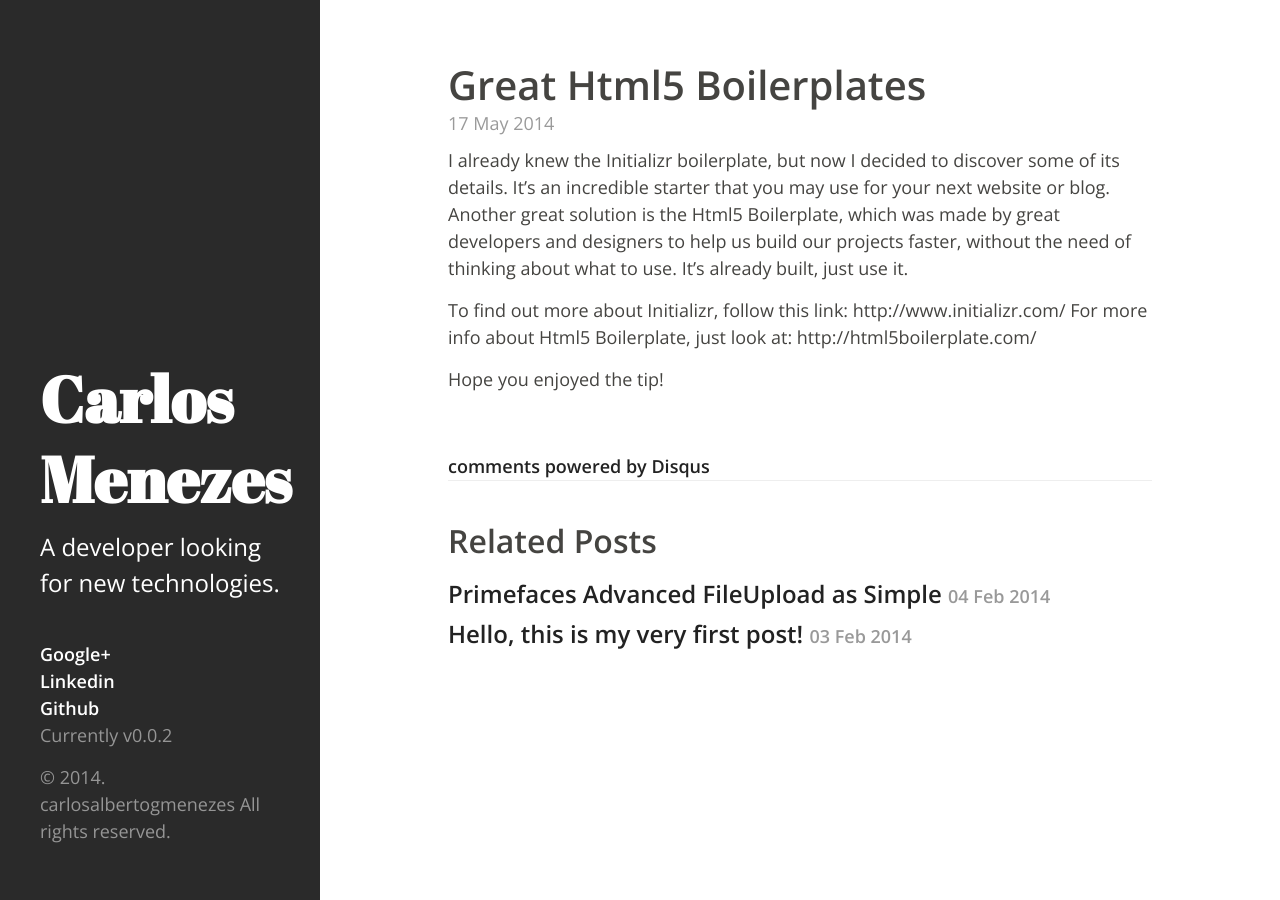
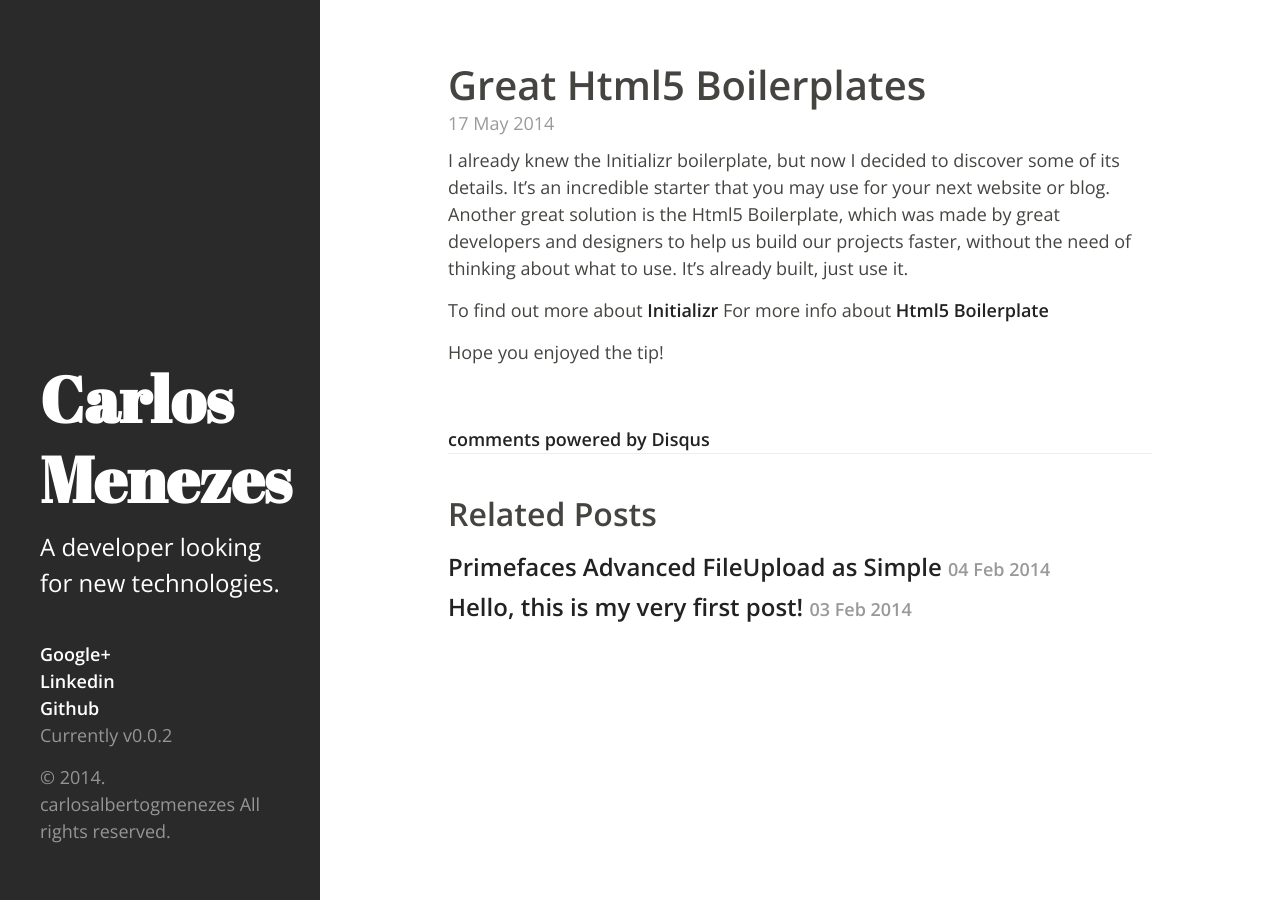
Before and after one commit to cgmenezes/cgmenezes.github.io, a Jekyll site: the page built from _posts/2014-05-17-html5-boilerplates.md, in a window 1280 px wide. Built offline with Jekyll 4.4.1, drawn with Linux system fonts in a browser that asks for light colours; Markdown is read by kramdown in place of the engine named in the settings; comment, search, counter and statistics services are not loaded.

Commit message:
update of blog post
fixing the links

```diff
--- a/_posts/2014-05-17-html5-boilerplates.md
+++ b/_posts/2014-05-17-html5-boilerplates.md
@@ -5,7 +5,7 @@ title: Great Html5 Boilerplates
 
 I already knew the Initializr boilerplate, but now I decided to discover some of its details. It's an incredible starter that you may use for your next website or blog. Another great solution is the Html5 Boilerplate, which was made by great developers and designers to help us build our projects faster, without the need of thinking about what to use. It's already built, just use it.
 
-To find out more about Initializr, follow this link: http://www.initializr.com/
-For more info about Html5 Boilerplate, just look at: http://html5boilerplate.com/
+To find out more about [Initializr](http://www.initializr.com/)
+For more info about [Html5 Boilerplate](http://html5boilerplate.com/)
 
 Hope you enjoyed the tip!
```
